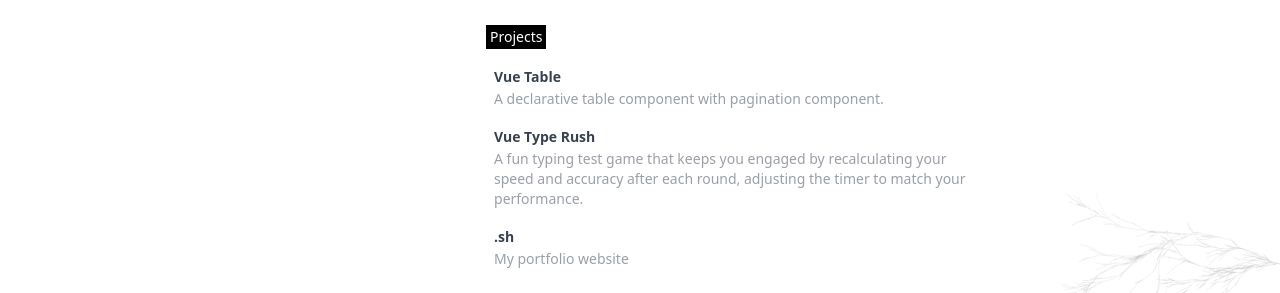
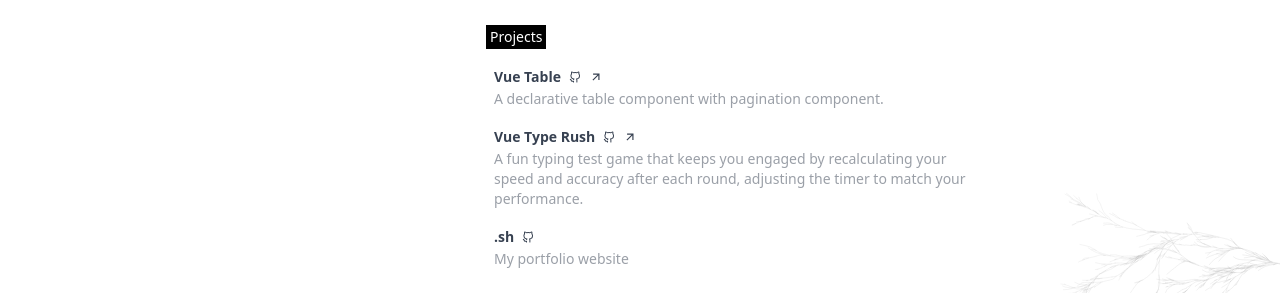
Before and after one commit to Sreesanth46/sreesanth.me, a Vue app: page /resume in a window 1280 px wide. Shown: the part 319-612 px from the top of the page. Built offline with nearby package versions, Linux system fonts and the light colour scheme.

Commit message:
refactor: added live and github link

```diff
--- a/src/pages/Resume/Resume.vue
+++ b/src/pages/Resume/Resume.vue
@@ -51,7 +51,8 @@ const SectionTitle = h("h4", {
             :key="project.title"
             :title="project.title"
             :descriptions="project.description"
-            :link="project.link"
+            :github="project.github"
+            :live="project.live"
           />
         </div>
         <div class="flex flex-col gap-4">
```
